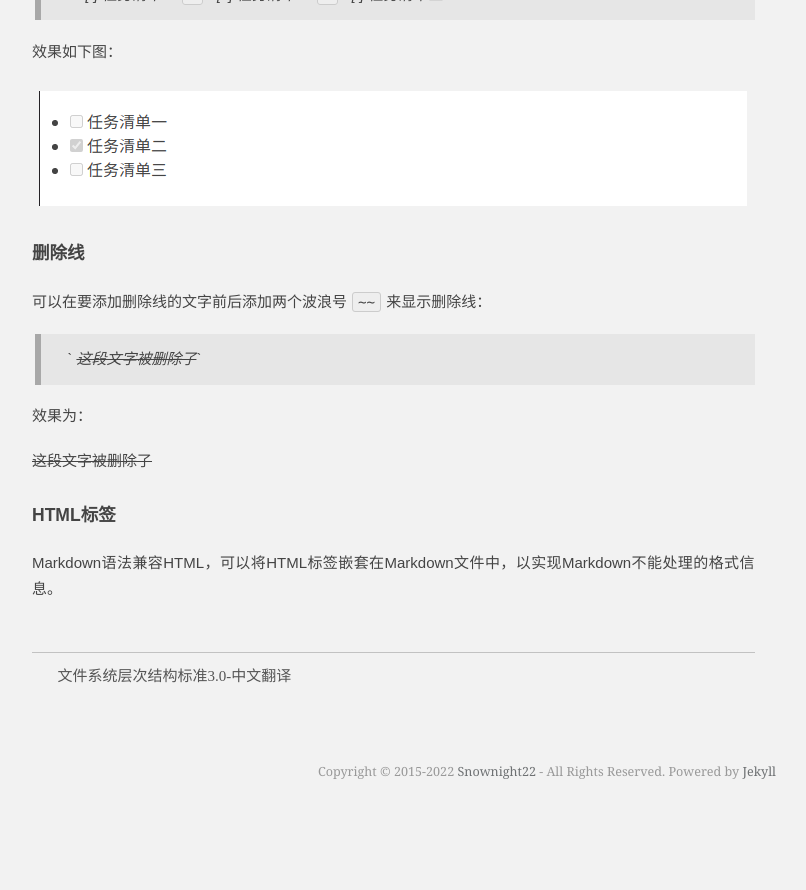
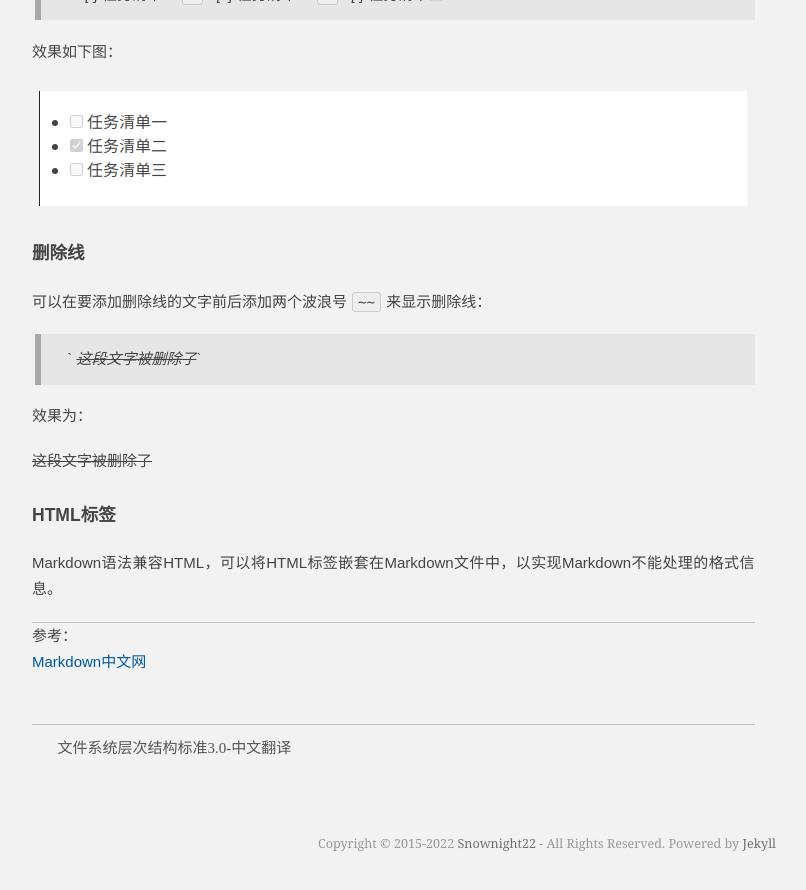
Before and after one commit to Snownight22/TTworksBlog, a Jekyll site: the page built from _posts/2022-03-07-MarkdownSytax.md, in a window 1280 px wide and 900 px high, scrolled down 11694 px. Shown: the top 890 px of the window, without its empty margins (93-899 px from the left). Built offline with Jekyll 4.4.1, drawn with Linux system fonts in a browser that asks for light colours; some web fonts are replaced; comment, search, counter and statistics services are not loaded; before the commit the page ends 12521 px from its top, so only the background shows below that.

Commit message:
modify post

```diff
--- a/_posts/2022-03-07-MarkdownSytax.md
+++ b/_posts/2022-03-07-MarkdownSytax.md
@@ -366,3 +366,7 @@ Markdown可以实现表格，可以使用三个或多个连字符`---`创建每
 ### HTML标签
 
 Markdown语法兼容HTML，可以将HTML标签嵌套在Markdown文件中，以实现Markdown不能处理的格式信息。
+
+---
+参考：
+[Markdown中文网](http://markdown.p2hp.com/ "https://github.github.com/gfm/")
```
